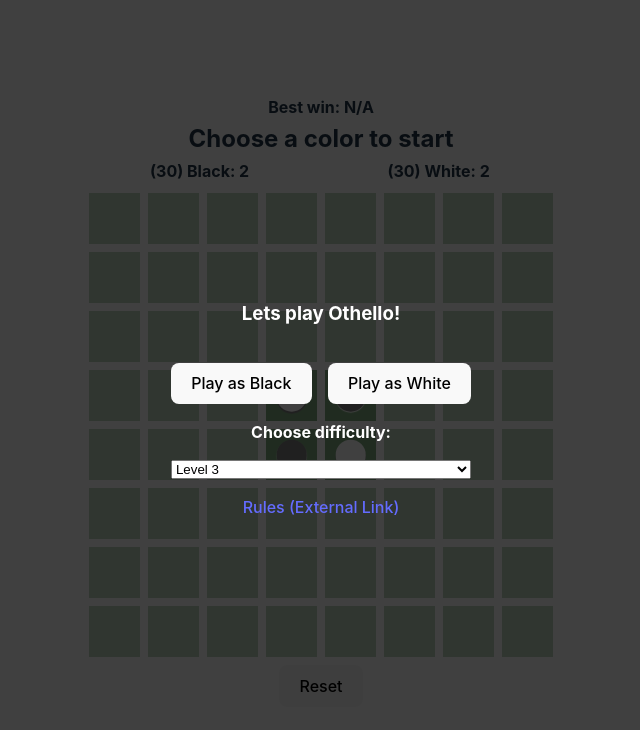
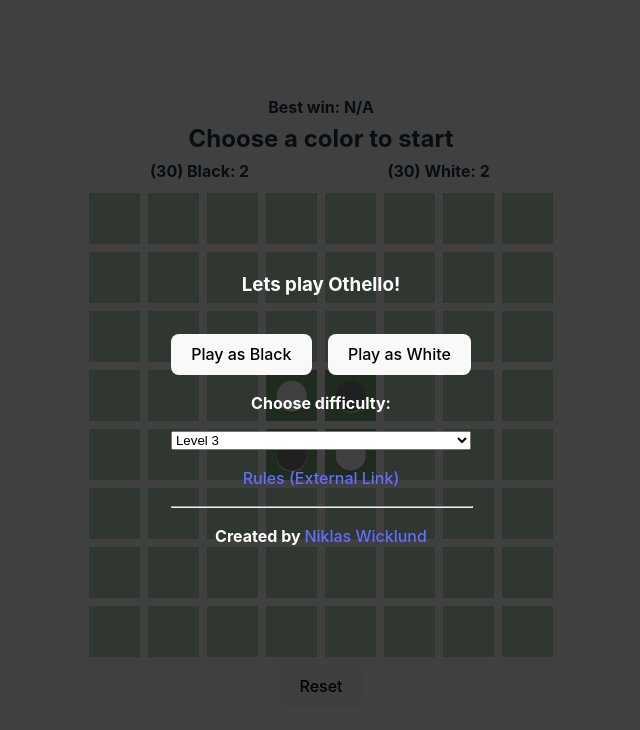
Before and after one commit to NiklasWicklund/othello-bot, a React (Vite) app: page / in a window 1280 px wide. Shown: the top 730 px of the page, without its empty margins (319-959 px from the left). Built offline with nearby package versions, Linux system fonts and the light colour scheme.

Commit message:
Fix: Bot not skipping round when no moves

```diff
--- a/src/App.css
+++ b/src/App.css
@@ -110,6 +110,11 @@
   color: white;
 }
 
+hr {
+  width: 100%;
+  margin: 0;
+}
+
 @media screen and (max-width: 768px) {
   .game-table {
     width: 80vw;
--- a/src/Othello.jsx
+++ b/src/Othello.jsx
@@ -108,24 +108,33 @@
     }
     , []);
 
+    const switchTurnToPlayer = (player) => {
+        checkWin(board);
+        setPlayer(player);
+        setPlaceableCells(getPlaceableCells(board, player,numberOfPlacedTiles));
+    }
+
     React.useEffect(() => {
         if(playingAs === null || !inGame) return;
         if (player === -playingAs) { // Bot's turn
+
+            // Needs to check outside negamax as the first move by bot needs to be placeable
+            // but it can skip turns if no moves are available deeper in the search tree
+            if (placeableCells.length === 0) {
+                switchTurnToPlayer(-player);
+                return;
+            }
             setTimeout(() => {
-                console.log("Calling from frontend with numberOfPlacedTiles: ", numberOfPlacedTiles);
                 const move = getBotMove(board, player,difficulty,numberOfPlacedTiles);
                 if(move !== null) {
                     playCell(move[0], move[1]);
                 } else {
-                    checkWin(board);
-                    setPlayer(-player);
-
+                    switchTurnToPlayer(-player);
                 }
             },100);
         }else if(player === playingAs){
             if(placeableCells.length === 0){
-                checkWin(board);
-                setPlayer(-player);
+                switchTurnToPlayer(-player);
             }
         }
     }
@@ -182,6 +191,10 @@
                         </select>
                         <div>
                             <a href='https://www.worldothello.org/about/about-othello/othello-rules/official-rules/english' target='_blank'>Rules (External Link)</a>
+                        </div>
+                        <hr/>
+                        <div className='credits'>
+                            <p>Created by <a href='https://niklaswicklund.github.io/NiklasWicklund/' target='_blank'>Niklas Wicklund</a></p>
                         </div>
                     </div>
 
--- a/src/utils.js
+++ b/src/utils.js
@@ -55,8 +55,6 @@
 }
 
 function negamax(board, player, depth, alpha = -Infinity, beta = Infinity, numberOfTilesPlaced = null) {
-
-    console.log("Number of tiles placed: ", numberOfTilesPlaced)
     /*
     Negamax algorithm with alpha-beta pruning
 
@@ -158,8 +156,6 @@
 
     let placeableWhite = getPlaceableCells(board, -1, numberOfTilesPlaced);
     let placeableBlack = getPlaceableCells(board, 1, numberOfTilesPlaced);
-    console.log("White can place: ", placeableWhite.length !== 0);
-    console.log("Black can place: ", placeableBlack.length !== 0);
     return getPlaceableCells(board, 1, numberOfTilesPlaced).length === 0 && getPlaceableCells(board, -1, numberOfTilesPlaced).length === 0;
 }
 export function evaluate(board) {
```
